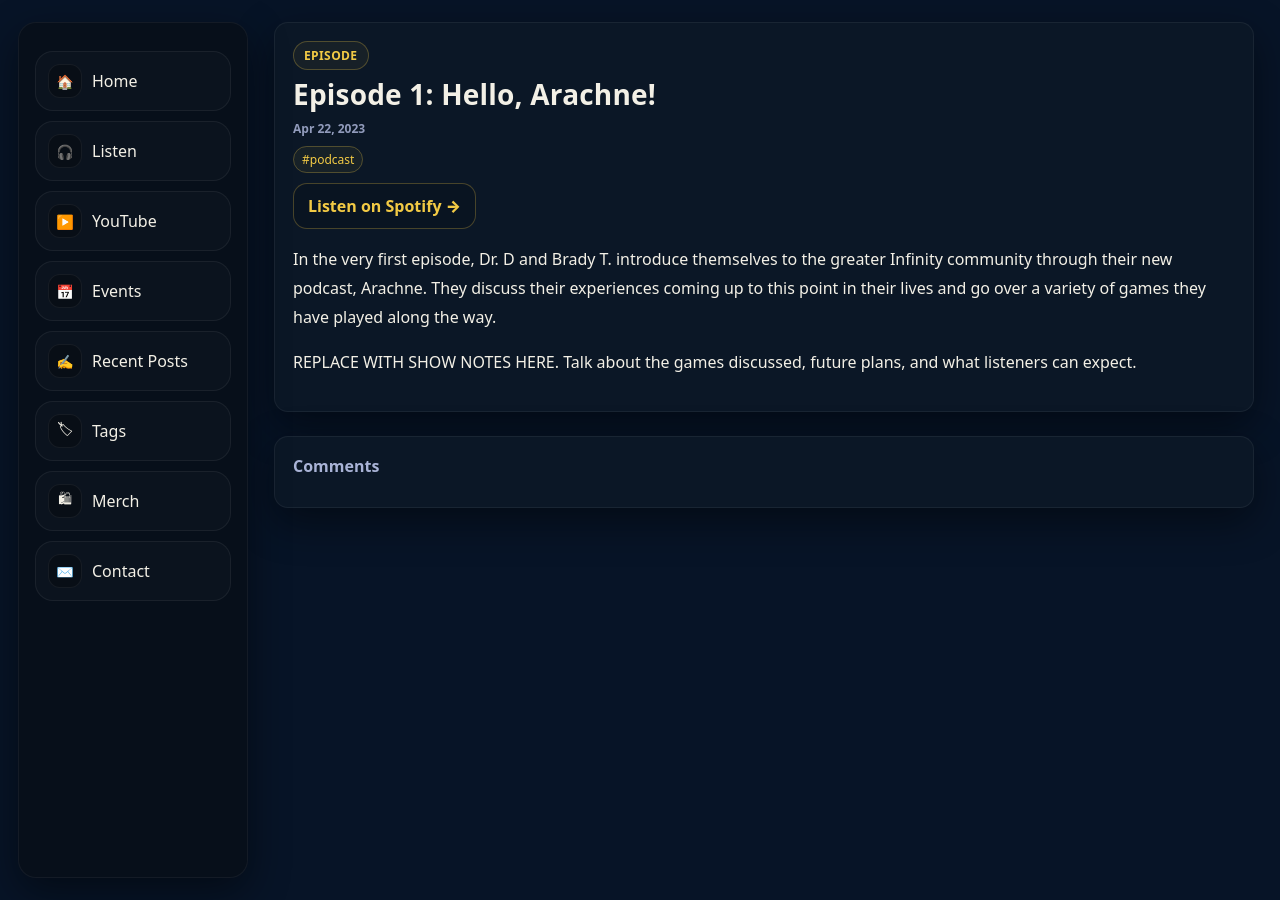
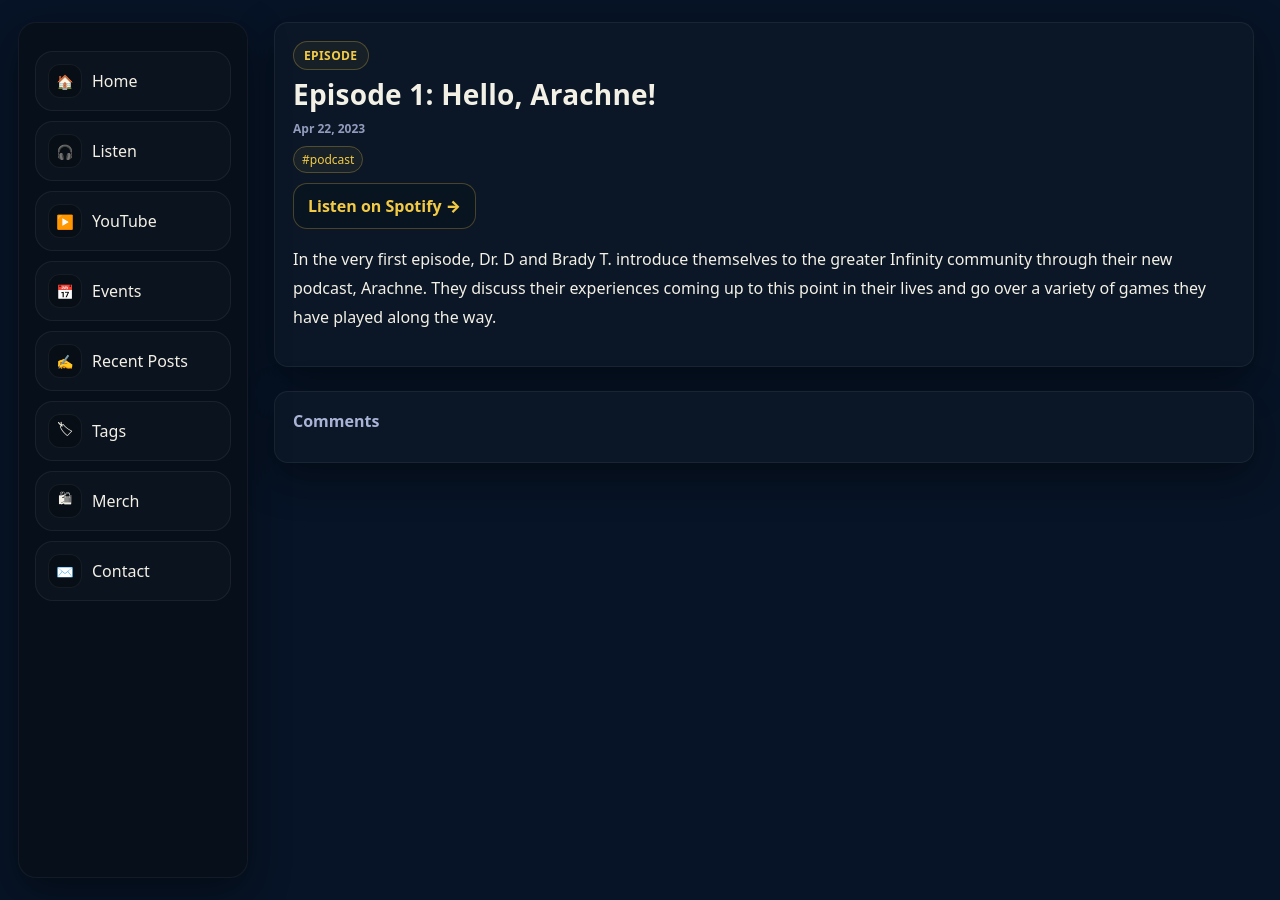
Before and after one commit to InventorofSoup/ArachneAWebsite, a Jekyll site: the page built from _posts/2023-04-22-Episode_1:Hello,Arachne!.md, in a window 1280 px wide. Built offline with Jekyll 4.4.1, drawn with Linux system fonts in a browser that asks for light colours; comment, search, counter and statistics services are not loaded.

Commit message:
Update 2023-04-22-Episode_1:Hello,Arachne!.md

```diff
--- a/_posts/2023-04-22-Episode_1:Hello,Arachne!.md
+++ b/_posts/2023-04-22-Episode_1:Hello,Arachne!.md
@@ -8,5 +8,3 @@ tags: [podcast]
 spotify_url: "https://open.spotify.com/episode/2s1dcA5DRJ7S7d5LVUXhId?si=7Pf8t0FDQWiW8mkKckBDYg"
 ---
 In the very first episode, Dr. D and Brady T. introduce themselves to the greater Infinity community through their new podcast, Arachne. They discuss their experiences coming up to this point in their lives and go over a variety of games they have played along the way.
-
-REPLACE WITH SHOW NOTES HERE. Talk about the games discussed, future plans, and what listeners can expect.
```
